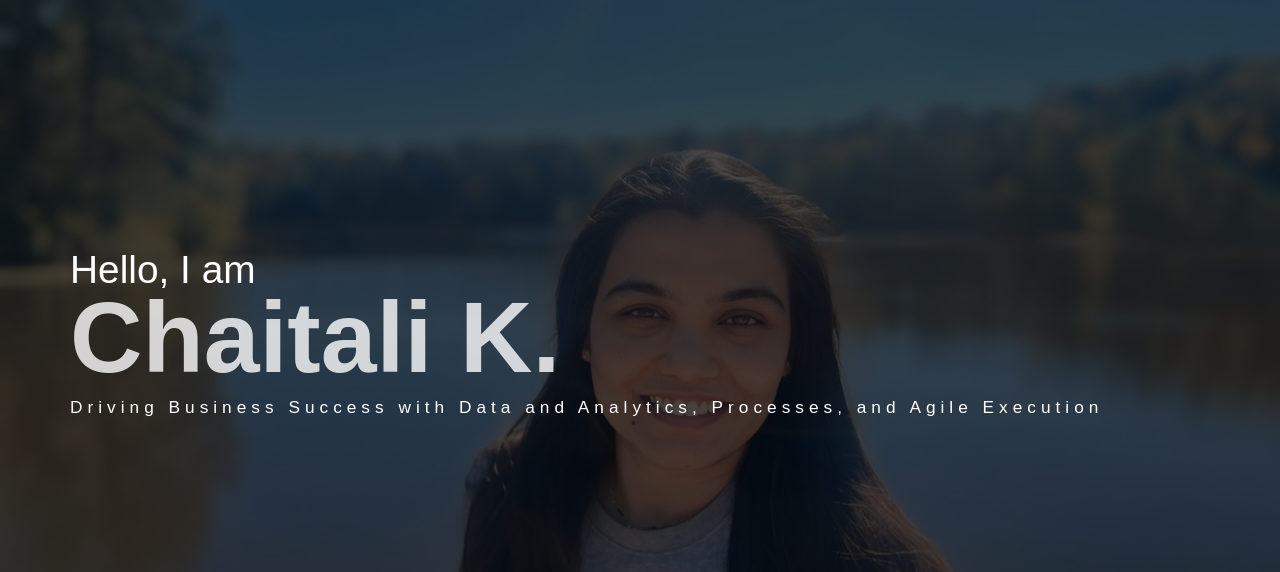
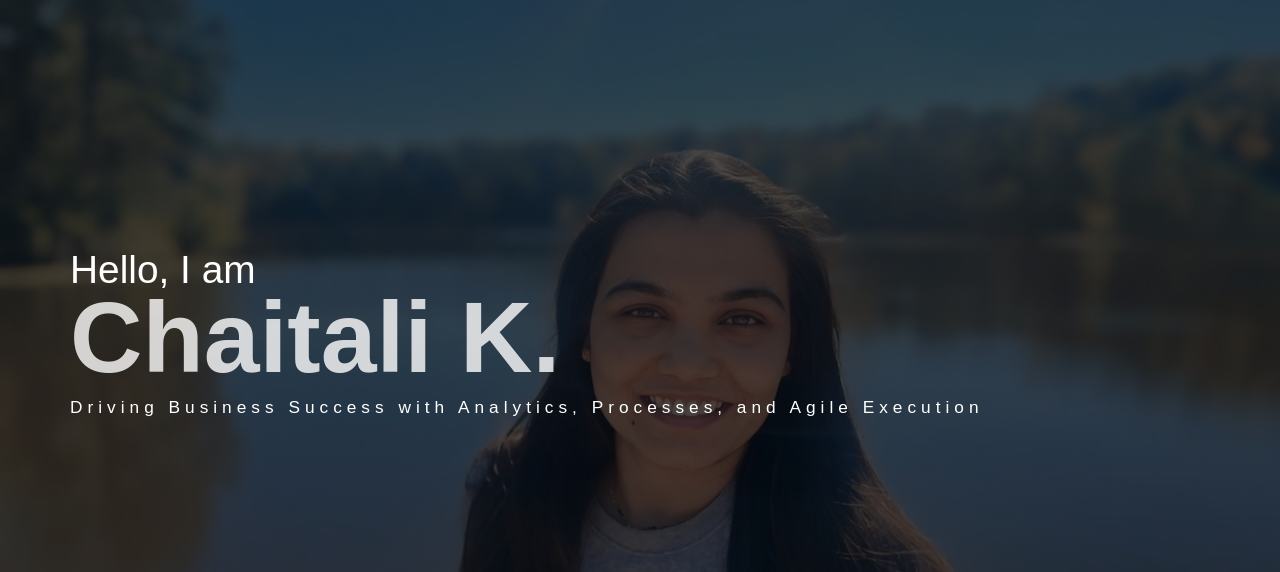
Before and after one commit to chaitali-khadse/portfolio, a website: page docs/index.html in a window 1280 px wide. Shown: the top 572 px of the page. Drawn offline with Linux system fonts and the light colour scheme.

Commit message:
Update index.html

```diff
--- a/docs/index.html
+++ b/docs/index.html
@@ -29,7 +29,7 @@
             <div class="header-content">
                 <h4 class="header-subtitle">Hello, I am</h4>
                 <h1 class="header-title">Chaitali K.</h1>
-                <h6 class="header-mono">Driving Business Success with Data and Analytics, Processes, and Agile Execution</h6>
+                <h6 class="header-mono">Driving Business Success with Analytics, Processes, and Agile Execution</h6>
             </div>
         </div>
     </header>
```
